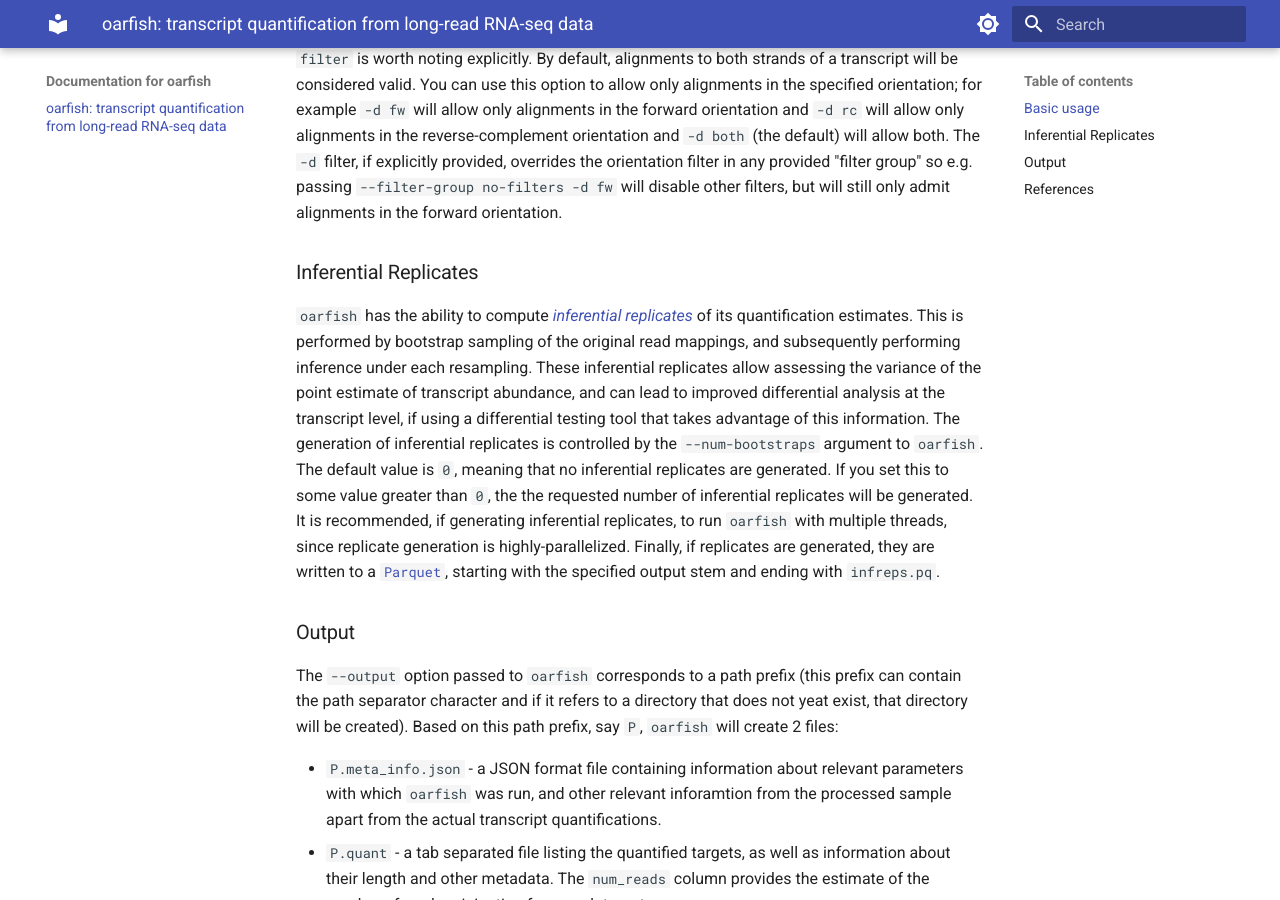
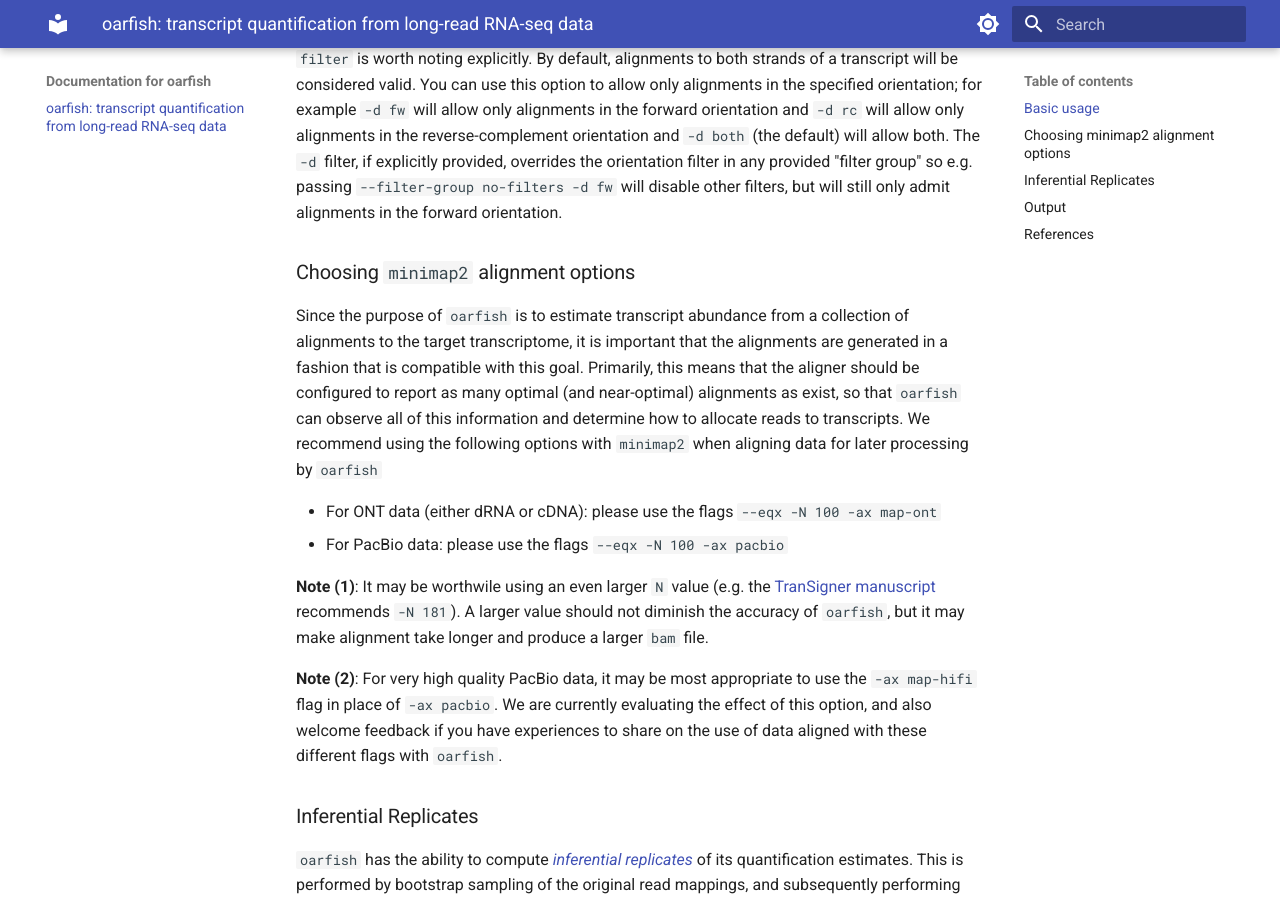
Before and after one commit to COMBINE-lab/oarfish, an MkDocs documentation site: the page built from docs/index.md, in a window 1280 px wide and 900 px high, scrolled down 1682 px. Built offline with MkDocs 1.6.1 and Material for MkDocs 9.7.7, drawn with Linux system fonts in a browser that asks for light colours.

Commit message:
add some information about minimap2 options to the documentation

```diff
--- a/docs/index.md
+++ b/docs/index.md
@@ -57,6 +57,22 @@ The input should be a `bam` format file, with reads aligned using [`minimap2`](h
 `-d fw` will allow only alignments in the forward orientation and `-d rc` will allow only alignments in the reverse-complement orientation and `-d both` (the default) will allow both.  The `-d` filter, if explicitly provided, overrides
 the orientation filter in any provided "filter group" so e.g. passing `--filter-group no-filters -d fw` will disable other filters, but will still only admit alignments in the forward orientation.
 
+### Choosing `minimap2` alignment options
+
+Since the purpose of `oarfish` is to estimate transcript abundance from a collection of alignments to the target transcriptome, it is important that the alignments are generated
+in a fashion that is compatible with this goal.  Primarily, this means that the aligner should be configured to report as many optimal (and near-optimal) alignments as exist, so that
+`oarfish` can observe all of this information and determine how to allocate reads to transcripts.  We recommend using the following options with `minimap2` when aligning data for
+later processing by `oarfish`
+
+  * For ONT data (either dRNA or cDNA): please use the flags `--eqx -N 100 -ax map-ont`
+  * For PacBio data: please use the flags `--eqx -N 100 -ax pacbio`
+
+**Note (1)**: It may be worthwile using an even larger `N` value (e.g. the [TranSigner manuscript](https://www.biorxiv.org/content/10.1101/2024.04.13.589356v1.full) recommends `-N 181`). A larger value should not diminish the
+accuracy of `oarfish`, but it may make alignment take longer and produce a larger `bam` file.
+
+**Note (2)**: For very high quality PacBio data, it may be most appropriate to use the `-ax map-hifi` flag in place of `-ax pacbio`.  We are currently evaluating the effect of this option, and also welcome feedback if you
+have experiences to share on the use of data aligned with these different flags with `oarfish`.
+
 ### Inferential Replicates
 
 `oarfish` has the ability to compute [_inferential replicates_](https://academic.oup.com/nar/article/47/18/e105/5542870) of its quantification estimates. This is performed by bootstrap sampling of the original read mappings, and subsequently performing inference under each resampling.  These inferential replicates allow assessing the variance of the point estimate of transcript abundance, and can lead to improved differential analysis at the transcript level, if using a differential testing tool that takes advantage of this information. The generation of inferential replicates is controlled by the `--num-bootstraps` argument to `oarfish`.  The default value is `0`, meaning that no inferential replicates are generated.  If you set this to some value greater than `0`, the the requested number of inferential replicates will be generated. It is recommended, if generating inferential replicates, to run `oarfish` with multiple threads, since replicate generation is highly-parallelized. Finally, if replicates are generated, they are written to a [`Parquet`](https://parquet.apache.org/), starting with the specified output stem and ending with `infreps.pq`.
```
